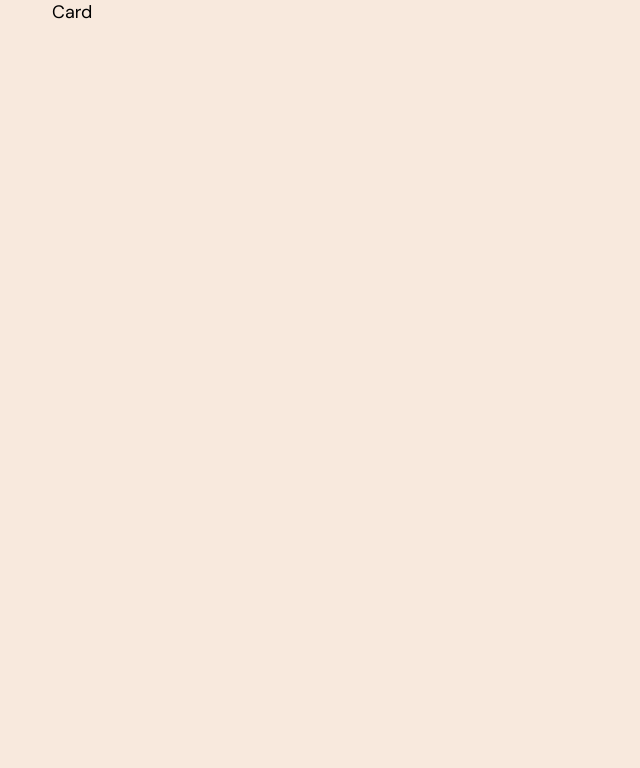
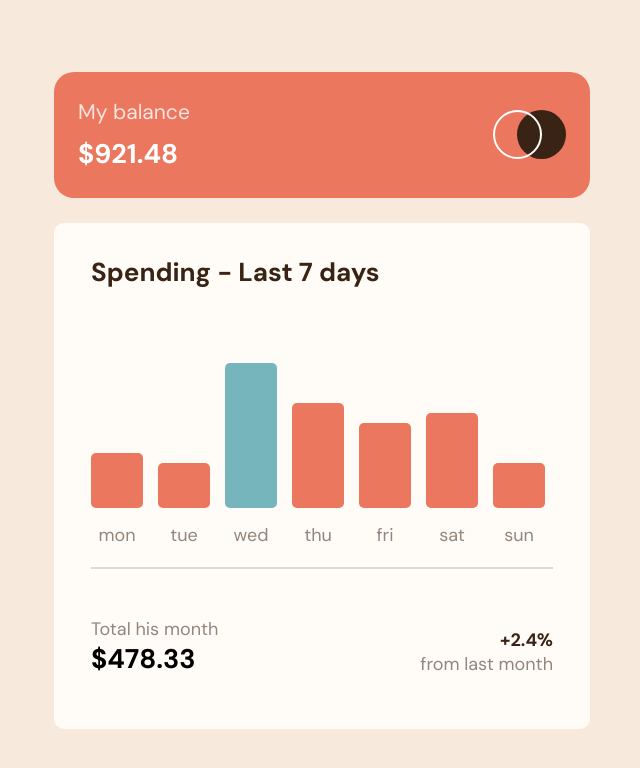
Before and after one commit to HHussHH/RTK_Reacut_Profit_Accounting, a React (Create React App) app: page / in a window 1280 px wide. Shown: the top 768 px of the page, without its empty margins (398-1038 px from the left). Built offline with nearby package versions, Linux system fonts and the light colour scheme.

Commit message:
added full design

```diff
--- a/src/App.jsx
+++ b/src/App.jsx
@@ -3,7 +3,11 @@ import { Card } from "./components/Card";
 
 const Container = styled.div`
   width: 1440px;
+  height: 100vh;
   margin: 0 auto;
+  display: flex;
+  justify-content: center;
+  align-items: center;
 `;
 function App() {
   return (
--- a/src/components/Card.jsx
+++ b/src/components/Card.jsx
@@ -1,10 +1,16 @@
 import styled from "styled-components";
+import { Profile } from "./Profile";
+import { CardItem } from "./CardItem";
 
 const CardUI = styled.div`
-  margin: 0 auto;
-  width: 540px;
-  height: auto;
+  width: 536px;
+  height: 657px;
 `;
 export const Card = () => {
-  return <CardUI>Card</CardUI>;
+  return (
+    <CardUI>
+      <Profile />
+      <CardItem />
+    </CardUI>
+  );
 };
--- /dev/null
+++ b/src/components/CardFooter.jsx
@@ -0,0 +1,38 @@
+import styled from "styled-components";
+
+const CardFooterUi = styled.footer`
+  margin-top: 37px;
+  display: flex;
+  justify-content: space-between;
+  align-items: flex-end;
+  height: 70px;
+`;
+const CardFooterText = styled.h3`
+  font-weight: var(--fw-normal);
+  font-size: var(--fs);
+  color: var(--colors-mediumBrown);
+
+  text-align: end;
+  & > b {
+    color: var(--colors-darkBrown);
+  }
+`;
+const CardFooterPrice = styled.h2`
+  font-weight: var(--fw-bold);
+`;
+export const CardFooter = () => {
+  return (
+    <CardFooterUi>
+      <div>
+        <CardFooterText>Total his month</CardFooterText>
+        <CardFooterPrice>$478.33</CardFooterPrice>
+      </div>
+      <div>
+        <CardFooterText>
+          <b>+2.4%</b>
+        </CardFooterText>
+        <CardFooterText>from last month</CardFooterText>
+      </div>
+    </CardFooterUi>
+  );
+};
--- /dev/null
+++ b/src/components/CardItem.jsx
@@ -0,0 +1,89 @@
+import styled from "styled-components";
+import { CardFooter } from "./CardFooter";
+
+const CardItemUI = styled.div`
+  width: 100%;
+  height: 506px;
+  background-color: #fffcf7;
+  border-radius: 10px;
+  padding: 32px 37px;
+`;
+
+const CardItemTitile = styled.div`
+  color: var(--colors-darkBrown);
+  font-weight: var(--fw-bold);
+  font-size: 26px;
+  margin-bottom: 70px;
+`;
+
+const CardItemStatistics = styled.div`
+  width: 100%;
+  height: 210px;
+
+  padding-bottom: 20px;
+  border-bottom: 2px solid #d9d9d9;
+  align-items: flex-end;
+  display: flex;
+`;
+
+const CardItemSystem = styled.h4`
+  display: flex;
+  flex-direction: column;
+  align-items: center;
+  margin-right: 15px;
+  & > p {
+    color: var(--colors-mediumBrown);
+    font-weight: var(--fw-normal);
+  }
+`;
+
+const CardItemColumn = styled.div`
+  width: 52px;
+  max-height: 150px;
+  background-color: var(--colors-red);
+  border-radius: 5px;
+  margin-bottom: 15px;
+
+  cursor: pointer;
+`;
+
+export const CardItem = () => {
+  return (
+    <CardItemUI>
+      <CardItemTitile>Spending - Last 7 days</CardItemTitile>
+      <CardItemStatistics>
+        <CardItemSystem>
+          <CardItemColumn style={{ height: "55px" }} />
+          <p>mon</p>
+        </CardItemSystem>
+        <CardItemSystem>
+          <CardItemColumn style={{ height: "45px" }} />
+          <p>tue</p>
+        </CardItemSystem>
+        <CardItemSystem>
+          <CardItemColumn
+            style={{ height: "145px", backgroundColor: "hsl(186, 34%, 60%)" }}
+          />
+          <p>wed</p>
+        </CardItemSystem>
+        <CardItemSystem>
+          <CardItemColumn style={{ height: "105px" }} />
+          <p>thu</p>
+        </CardItemSystem>
+        <CardItemSystem>
+          <CardItemColumn style={{ height: "85px" }} />
+          <p>fri</p>
+        </CardItemSystem>
+        <CardItemSystem>
+          <CardItemColumn style={{ height: "95px" }} />
+          <p>sat</p>
+        </CardItemSystem>
+        <CardItemSystem>
+          <CardItemColumn style={{ height: "45px" }} />
+          <p>sun</p>
+        </CardItemSystem>
+      </CardItemStatistics>
+      <CardFooter />
+    </CardItemUI>
+  );
+};
--- /dev/null
+++ b/src/components/Profile.jsx
@@ -0,0 +1,57 @@
+import styled from "styled-components";
+
+const ProfileUI = styled.div`
+  width: 100%;
+  height: 126px;
+  border-radius: 20px;
+  background-color: var(--colors-red);
+
+  display: flex;
+  align-items: center;
+  justify-content: space-between;
+
+  margin-bottom: 25px;
+`;
+
+const ProfileBalanceTitle = styled.h3`
+  font-weight: var(--fw-normal);
+  color: #ffffffcc;
+  padding-left: 24px;
+`;
+
+const ProfileBalance = styled.h2`
+  font-weight: var(--fw-bold);
+  color: #fff;
+  padding: 10px 0px 0px 24px;
+`;
+
+const ProfileLogo = styled.div`
+  margin-right: 24px;
+  width: 49px;
+  height: 49px;
+  border-radius: 25px;
+  background-color: var(--colors-darkBrown);
+  position: relative;
+  &:after {
+    position: absolute;
+    top: 0px;
+    right: 50%;
+    display: block;
+    content: "";
+    width: 49px;
+    height: 49px;
+    border-radius: 25px;
+    border: 2px solid #fff;
+  }
+`;
+export const Profile = () => {
+  return (
+    <ProfileUI>
+      <div>
+        <ProfileBalanceTitle>My balance</ProfileBalanceTitle>
+        <ProfileBalance>$921.48</ProfileBalance>
+      </div>
+      <ProfileLogo></ProfileLogo>
+    </ProfileUI>
+  );
+};
--- a/src/index.css
+++ b/src/index.css
@@ -24,3 +24,13 @@ body {
 *::before {
   box-sizing: border-box;
 }
+
+h1,
+h2,
+h3,
+h4,
+h5,
+h6,
+p {
+  margin: 0;
+}
```
Also changed, not shown: 1 other file (tests, documents, lock files or other folders).
